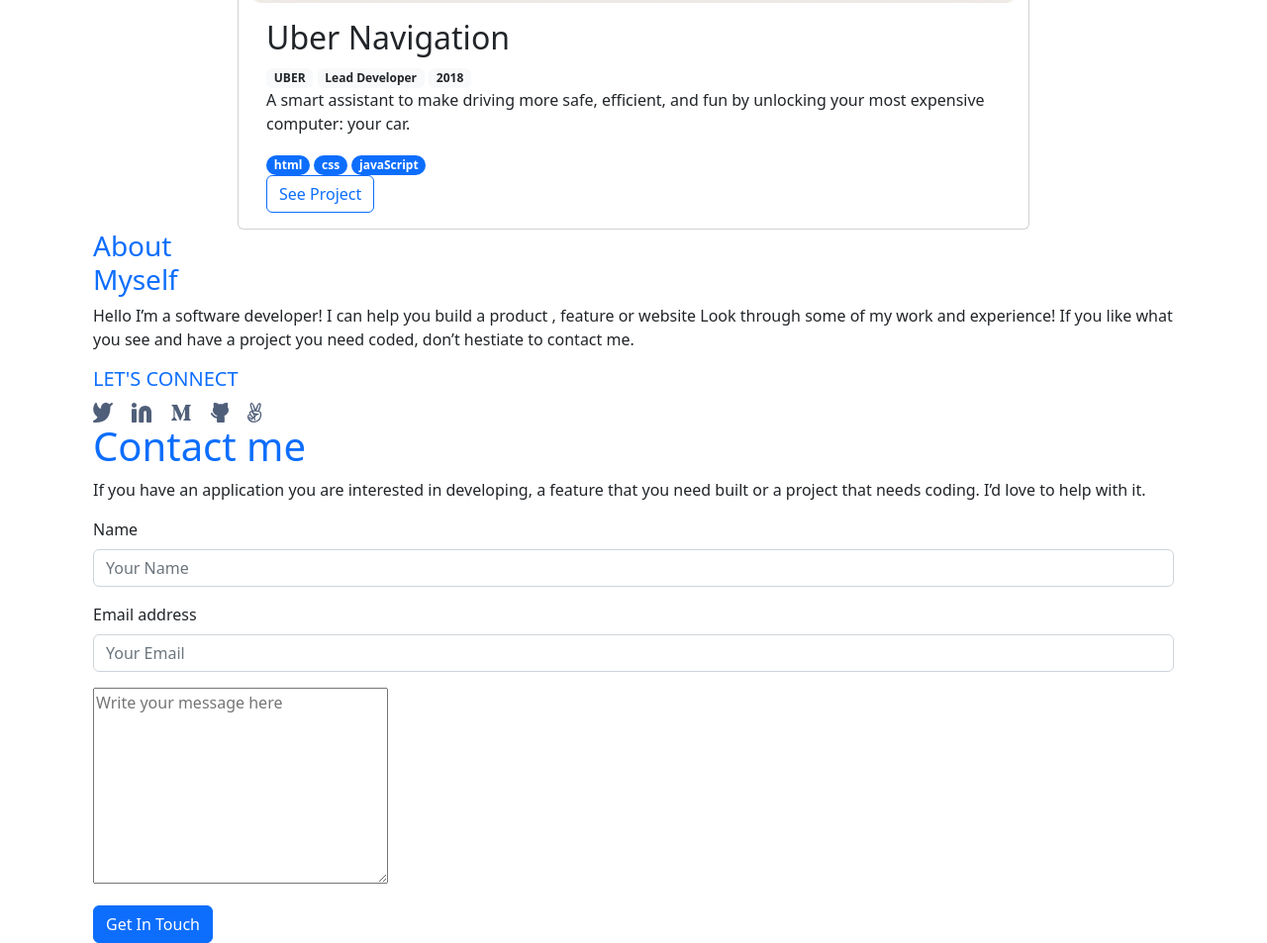
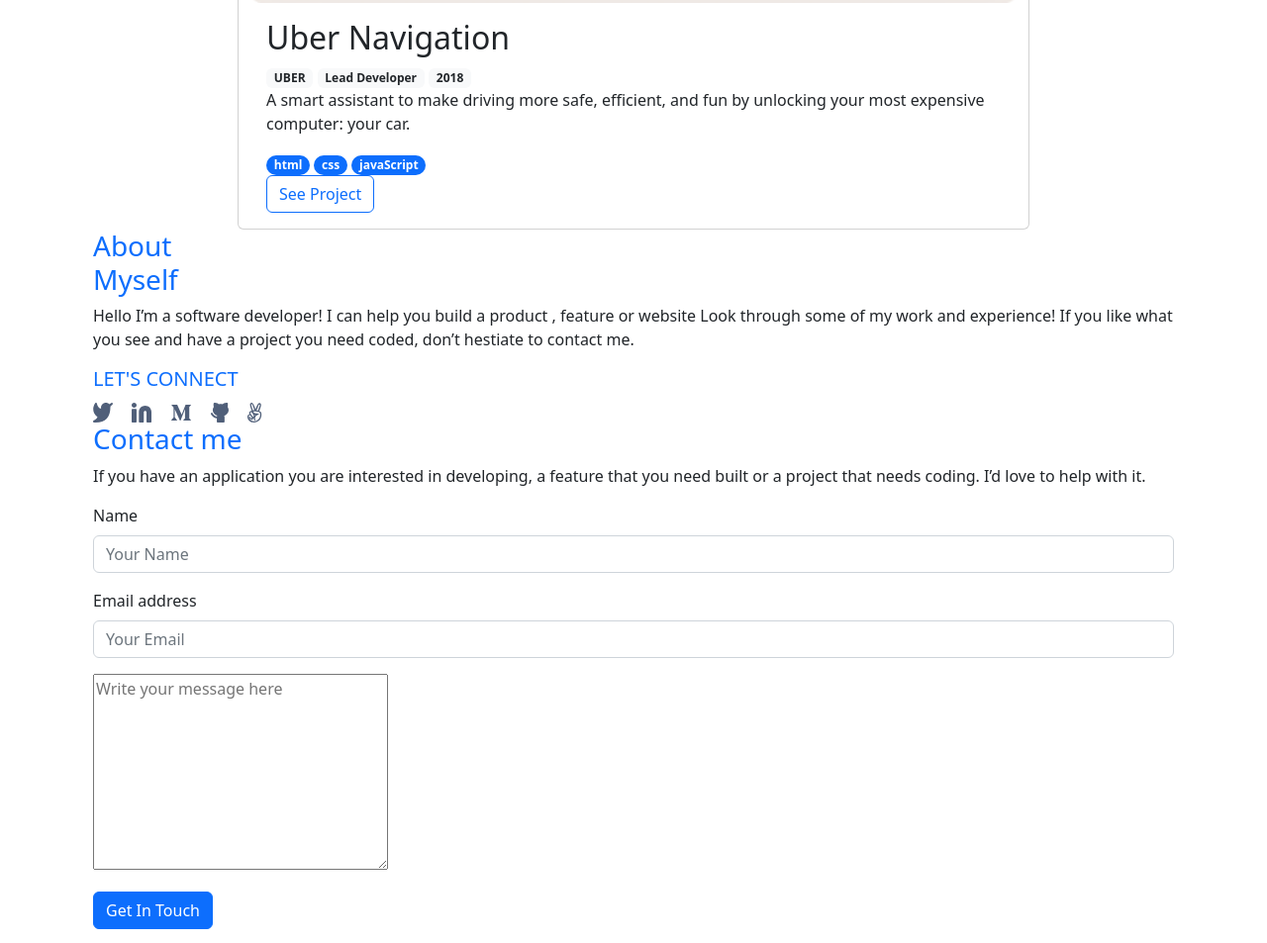
Before and after one commit to Kidd254/bootstrap_desktop_version, a plain HTML site: page index.html in a window 1280 px wide. Shown: the part 3490-4443 px from the top of the page at 99% size. Drawn offline with nearby package versions, Linux system fonts and the light colour scheme.

Commit message:
Modified html file

```diff
--- a/index.html
+++ b/index.html
@@ -175,7 +175,7 @@
         </div>
 
         <footer class="container-md">
-            <p class="h1 text-primary">Contact me</p>
+            <p class="h3 text-primary">Contact me</p>
             <p class="">If you have an application you are interested in developing, a feature that you
                 need
                 built or a project that needs coding. I’d love to help with it.</p>
@@ -197,7 +197,6 @@
                 </div>
                 <button type="submit" class="btn btn-primary">Get In Touch</button>
             </form>
-
         </footer>
 </body>
 
```
